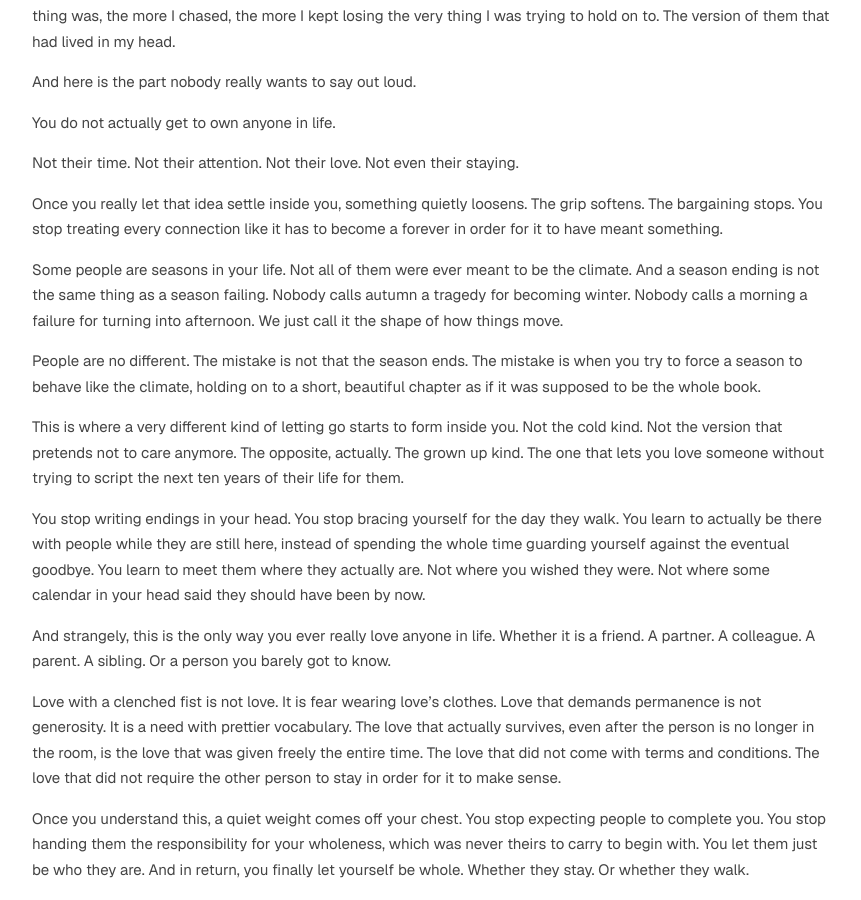
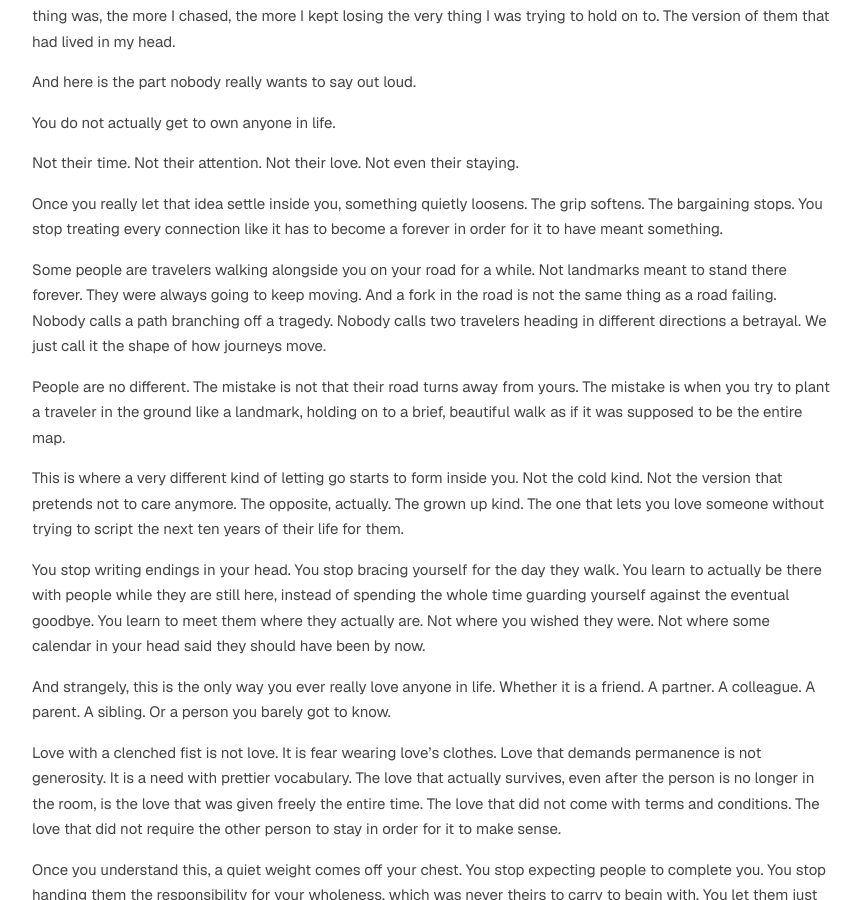
Before and after one commit to trmanish/trmanish.github.io, a Jekyll site: the page built from _posts/2026-05-14-the-purpose-of-life-is-people-letting-them-go-is-the-goal.md, in a window 1280 px wide and 900 px high, scrolled down 4624 px. Shown: the whole window, without its empty margins (208-1069 px from the left). Built offline with Jekyll 4.4.1, drawn with Linux system fonts in a browser that asks for light colours.

Commit message:
Swap seasons analogy for travelers on a road

```diff
--- a/_posts/2026-05-14-the-purpose-of-life-is-people-letting-them-go-is-the-goal.md
+++ b/_posts/2026-05-14-the-purpose-of-life-is-people-letting-them-go-is-the-goal.md
@@ -113,9 +113,9 @@ Not their time. Not their attention. Not their love. Not even their staying.
 
 Once you really let that idea settle inside you, something quietly loosens. The grip softens. The bargaining stops. You stop treating every connection like it has to become a forever in order for it to have meant something.
 
-Some people are seasons in your life. Not all of them were ever meant to be the climate. And a season ending is not the same thing as a season failing. Nobody calls autumn a tragedy for becoming winter. Nobody calls a morning a failure for turning into afternoon. We just call it the shape of how things move.
+Some people are travelers walking alongside you on your road for a while. Not landmarks meant to stand there forever. They were always going to keep moving. And a fork in the road is not the same thing as a road failing. Nobody calls a path branching off a tragedy. Nobody calls two travelers heading in different directions a betrayal. We just call it the shape of how journeys move.
 
-People are no different. The mistake is not that the season ends. The mistake is when you try to force a season to behave like the climate, holding on to a short, beautiful chapter as if it was supposed to be the whole book.
+People are no different. The mistake is not that their road turns away from yours. The mistake is when you try to plant a traveler in the ground like a landmark, holding on to a brief, beautiful walk as if it was supposed to be the entire map.
 
 This is where a very different kind of letting go starts to form inside you. Not the cold kind. Not the version that pretends not to care anymore. The opposite, actually. The grown up kind. The one that lets you love someone without trying to script the next ten years of their life for them.
 
```
